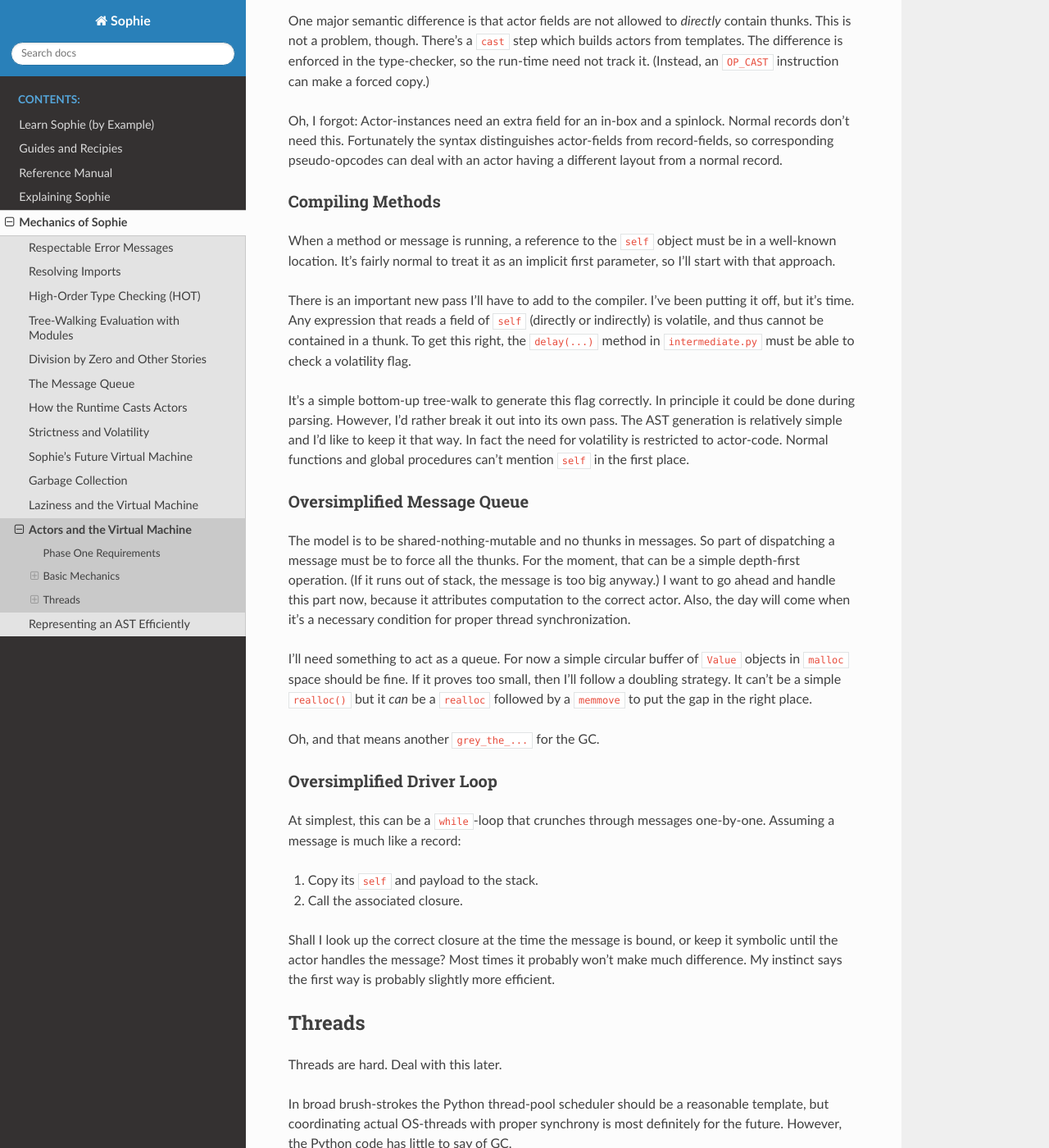
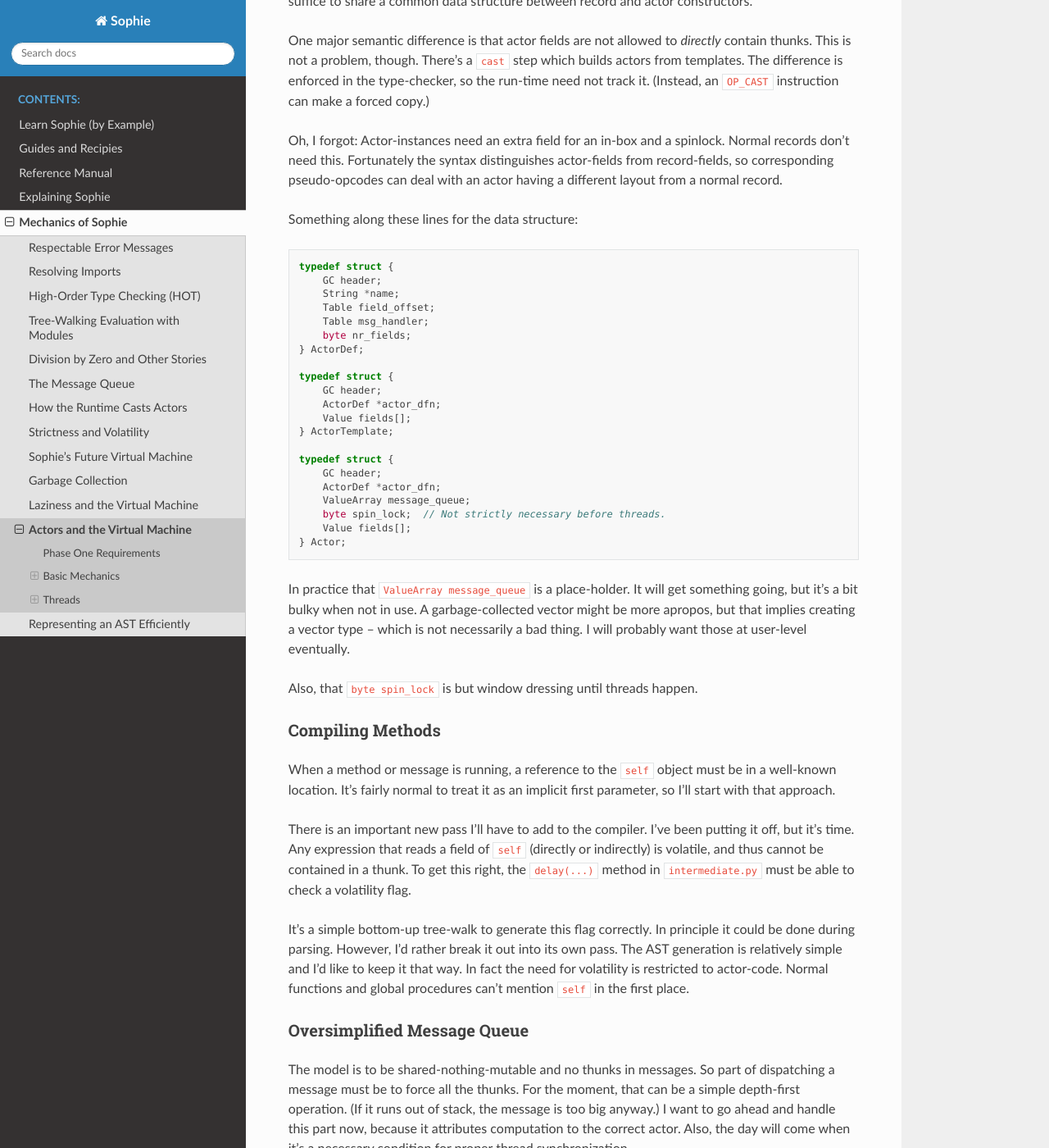
Before and after one commit to kjosib/sophie, a Sphinx documentation site: the page built from docs/tech/actor.rst, in a window 1280 px wide and 1400 px high, scrolled down 1783 px. Shown: the whole window at 82% size. Built offline with Sphinx 7.4.7 and the Read the Docs theme 2.0.0, drawn with Linux system fonts in a browser that asks for light colours; some of the changed text lies outside the part shown.

Commit message:
Update actor.rst

```diff
--- a/docs/tech/actor.rst
+++ b/docs/tech/actor.rst
@@ -82,6 +82,39 @@ Normal records don't need this.
 Fortunately the syntax distinguishes actor-fields from record-fields,
 so corresponding pseudo-opcodes can deal with an actor having a different layout from a normal record.
 
+Something along these lines for the data structure:
+
+.. code-block:: C
+
+    typedef struct {
+        GC header;
+        String *name;
+        Table field_offset;
+        Table msg_handler;
+        byte nr_fields;
+    } ActorDef;
+
+    typedef struct {
+        GC header;
+        ActorDef *actor_dfn;
+        Value fields[];
+    } ActorTemplate;
+
+    typedef struct {
+        GC header;
+        ActorDef *actor_dfn;
+        ValueArray message_queue;
+        byte spin_lock;  // Not strictly necessary before threads.
+        Value fields[];
+    } Actor;
+
+In practice that ``ValueArray message_queue`` is a place-holder. It will get something going,
+but it's a bit bulky when not in use. A garbage-collected vector might be more apropos,
+but that implies creating a vector type -- which is not necessarily a bad thing.
+I will probably want those at user-level eventually.
+
+Also, that ``byte spin_lock`` is but window dressing until threads happen.
+
 Compiling Methods
 ------------------
 
@@ -119,6 +152,21 @@ to put the gap in the right place.
 
 Oh, and that means another ``grey_the_...`` for the GC.
 
+.. code-block:: C
+
+    typedef struct {
+        GC header;
+        Actor *self;
+        Value *callable;
+        Value payload[];
+    } Message;
+
+This can work either for bound-methods or populated messages.
+The GC header field will indicate which is which, enabling GC to work correctly around it.
+Conversely the only way this gets dispatched is if it has the *correct*-sized payload,
+so the worker thread can simply assume ``message->callable`` encodes the arity
+either as a ``Closure`` or as a ``Native`` structure.
+
 Oversimplified Driver Loop
 ----------------------------
 
@@ -132,6 +180,14 @@ Shall I look up the correct closure at the time the message is bound,
 or keep it symbolic until the actor handles the message?
 Most times it probably won't make much difference.
 My instinct says the first way is probably slightly more efficient.
+
+The Console: A "System" Actor
+-------------------------------
+
+I expect the simplest approach is to install native functions as message handlers
+in what's otherwise a perfectly ordinary actor of anonymous "class".
+The part that "calls" messages can be made to cooperate.
+
 
 Threads
 ==========
```
